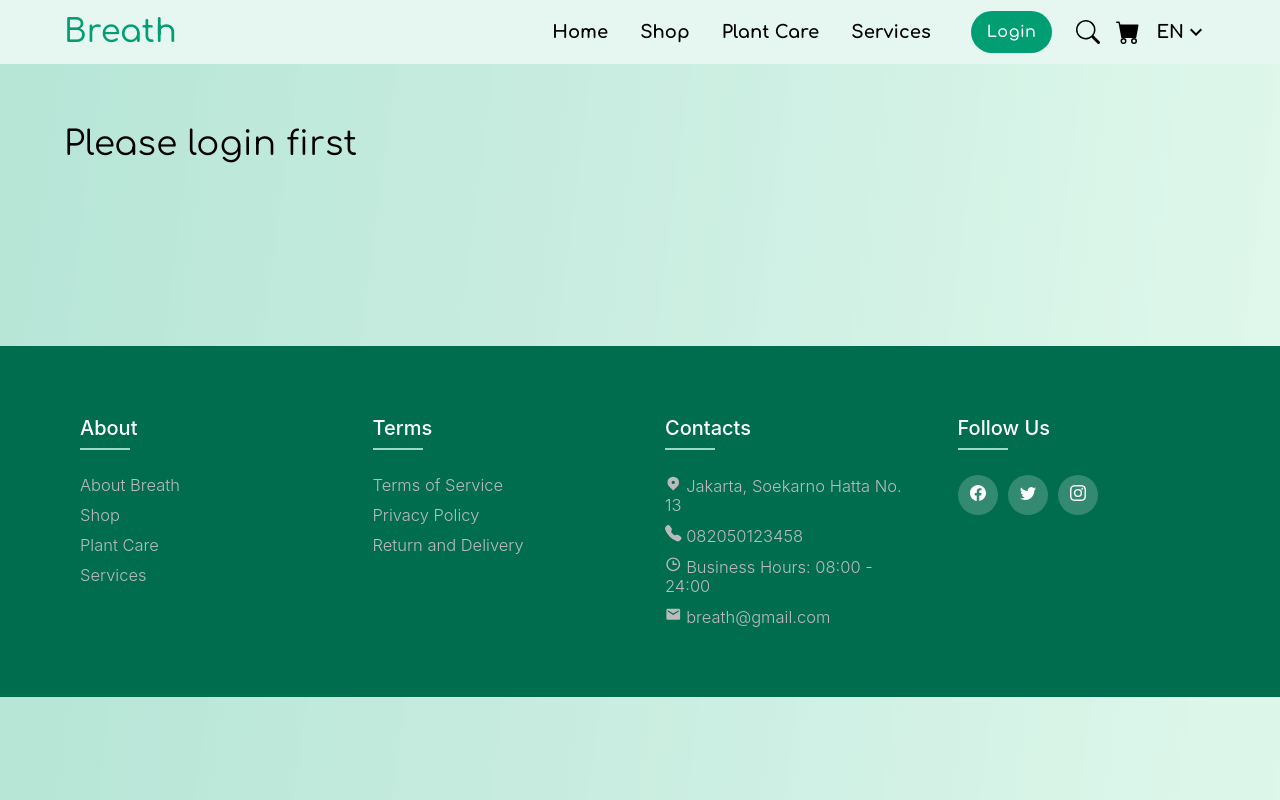
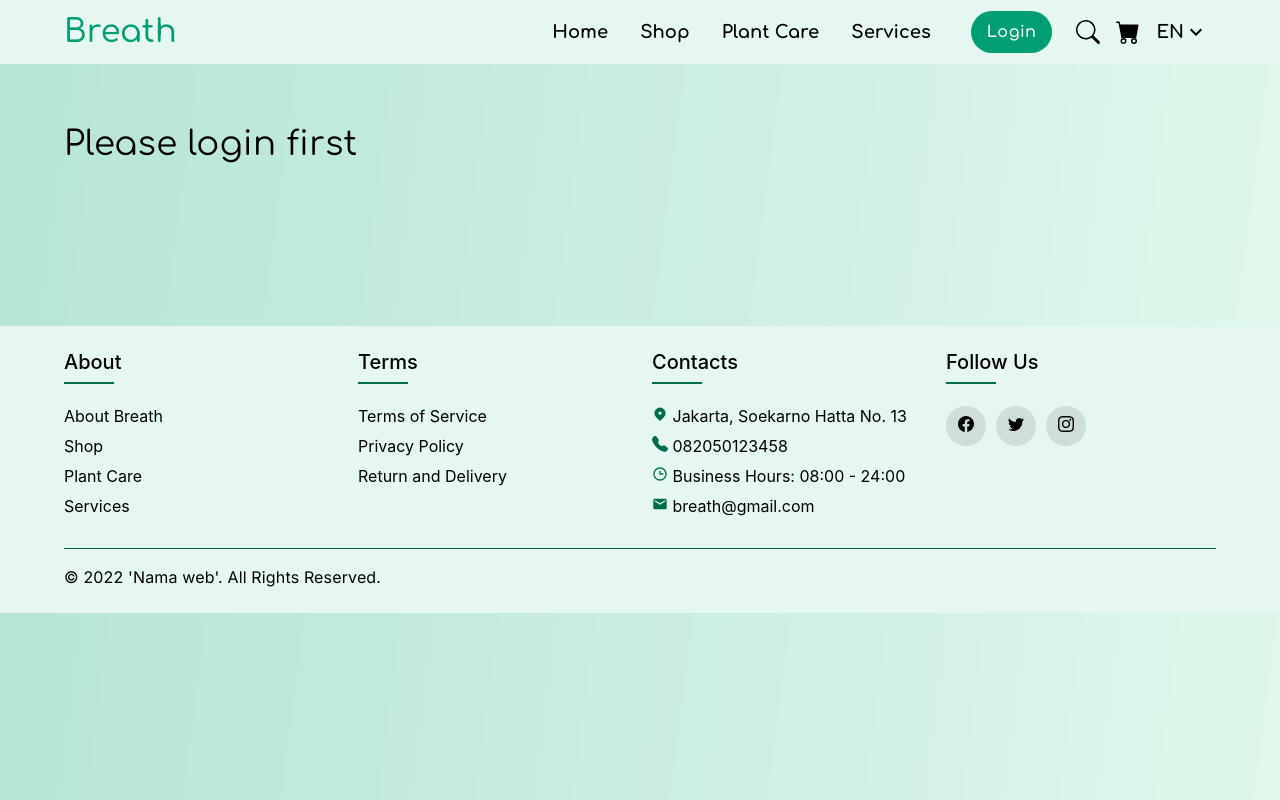
Before and after one commit to yar-24/plant-care-shop, a React (Create React App) app: page /cart in a window 1280 px wide. Built offline with nearby package versions, Linux system fonts and the light colour scheme.

Commit message:
Mengubah tampilan footer

```diff
--- a/src/components/Footer.js
+++ b/src/components/Footer.js
@@ -1,55 +1,130 @@
-import React from "react";
-import { BsFillTelephoneFill, BsInstagram, BsTwitter, BsFacebook } from "react-icons/bs";
-import { BiTime } from "react-icons/bi";
-import { HiLocationMarker } from "react-icons/hi"
-import { MdEmail } from "react-icons/md";
-import LocaleContext from "../contexts/LocaleContext";
+import { Box, Container, Divider, Grid, Typography } from '@mui/material';
+import React from 'react';
+import { BiTime } from 'react-icons/bi';
+import {
+  BsFacebook,
+  BsFillTelephoneFill,
+  BsInstagram,
+  BsTwitter,
+} from 'react-icons/bs';
+import { HiLocationMarker } from 'react-icons/hi';
+import { MdEmail } from 'react-icons/md';
+import LocaleContext from '../contexts/LocaleContext';
+import { fonts } from '../utils';
 
 const Footer = () => {
   const { locale } = React.useContext(LocaleContext);
 
   return (
-        <footer className="footer">
-            <div className="container">
-                <div className="row">
-                    <div className="footer-col">
+    <Box component="footer" mt={10} py={{ xs: 2, md: 3 }} bgcolor="#E5F7F0">
+      <Container fixed>
+        <Grid
+          container
+          rowSpacing={{ xs: 2, md: 4 }}
+          columnSpacing={{ xs: 1, sm: 2, md: 3 }}>
+          <Grid item xs={12} sm={6} md={3} className="footer-col">
             <h4>{locale === 'id' ? 'Tentang' : 'About'}</h4>
             <ul>
-                            <li><a href="/">{locale === 'id' ? 'Tentang Breath' : 'About Breath'}</a></li>
-                            <li><a href="/shop">{locale === 'id' ? 'Belanja' : 'Shop'}</a></li>
-                            <li><a href="/plant-care">{locale === 'id' ? 'Perawatan Tanaman' : 'Plant Care'}</a></li>
-                            <li><a href="/services">{locale === 'id' ? 'Layanan' : 'Services'}</a></li>
+              <li>
+                <a href="/">
+                  {locale === 'id' ? 'Tentang Breath' : 'About Breath'}
+                </a>
+              </li>
+              <li>
+                <a href="/shop">{locale === 'id' ? 'Belanja' : 'Shop'}</a>
+              </li>
+              <li>
+                <a href="/plant-care">
+                  {locale === 'id' ? 'Perawatan Tanaman' : 'Plant Care'}
+                </a>
+              </li>
+              <li>
+                <a href="/services">
+                  {locale === 'id' ? 'Layanan' : 'Services'}
+                </a>
+              </li>
             </ul>
-                    </div>
-                    <div className="footer-col">
+          </Grid>
+          <Grid item xs={12} sm={6} md={3} className="footer-col">
             <h4>{locale === 'id' ? 'Ketentuan' : 'Terms'}</h4>
             <ul>
-                            <li><a href="/">{locale === 'id' ? 'Ketentuan Layanan' : 'Terms of Service'}</a></li>
-                            <li><a href="/">{locale === 'id' ? 'Kebijakan Privasi' : 'Privacy Policy'}</a></li>
-                            <li><a href="/">{locale === 'id' ? 'Pengembalian dan Pengiriman' : 'Return and Delivery'}</a></li>
+              <li>
+                <a href="/">
+                  {locale === 'id' ? 'Ketentuan Layanan' : 'Terms of Service'}
+                </a>
+              </li>
+              <li>
+                <a href="/">
+                  {locale === 'id' ? 'Kebijakan Privasi' : 'Privacy Policy'}
+                </a>
+              </li>
+              <li>
+                <a href="/">
+                  {locale === 'id'
+                    ? 'Pengembalian dan Pengiriman'
+                    : 'Return and Delivery'}
+                </a>
+              </li>
             </ul>
-                    </div>
-                    <div className="footer-col">
+          </Grid>
+          <Grid item xs={12} sm={6} md={3} className="footer-col">
             <h4>{locale === 'id' ? 'Kontak' : 'Contacts'}</h4>
             <ul>
-                            <li><a href="/"><HiLocationMarker/> Jakarta, Soekarno Hatta No. 13</a></li>
-                            <li><a href="/"><BsFillTelephoneFill/> 082050123458</a></li>
-                            <li><a href="/"><BiTime/>{locale === 'id' ? ' Jam Buka' : ' Business Hours:'} 08:00 - 24:00</a></li>
-                            <li><a href="/"><MdEmail/> breath@gmail.com</a></li>
+              <li>
+                <a>
+                  <HiLocationMarker color="#006d4e" /> Jakarta, Soekarno Hatta
+                  No. 13
+                </a>
+              </li>
+              <li>
+                <a>
+                  <BsFillTelephoneFill color="#006d4e" /> 082050123458
+                </a>
+              </li>
+              <li>
+                <a>
+                  <BiTime color="#006d4e" />
+                  {locale === 'id' ? ' Jam Buka' : ' Business Hours:'} 08:00 -
+                  24:00
+                </a>
+              </li>
+              <li>
+                <a href="/">
+                  <MdEmail color="#006d4e" /> breath@gmail.com
+                </a>
+              </li>
             </ul>
-                    </div>
-                    <div className="footer-col">
+          </Grid>
+          <Grid item xs={12} sm={6} md={3} className="footer-col">
             <h4>{locale === 'id' ? 'Ikuti Kami' : 'Follow us'}</h4>
             <div className="social-links">
-                            <a href="/"><BsFacebook/></a>
-                            <a href="/"><BsTwitter/></a>
-                            <a href="/"><BsInstagram/></a>
+              <a href="/">
+                <BsFacebook />
+              </a>
+              <a href="/">
+                <BsTwitter />
+              </a>
+              <a href="/">
+                <BsInstagram />
+              </a>
             </div>
-                    </div>
-                </div>
-            </div>
-        </footer>
+          </Grid>
+        </Grid>
+      </Container>
+      <Container fixed sx={{ pt: 4 }}>
+        <Divider sx={{ bgcolor: '#006d4e' }} />
+        <Typography
+          component="p"
+          fontSize={16}
+          pt={2}
+          color="#000"
+          fontWeight={400}
+          fontFamily={fonts.inter}>
+          © 2022 'Nama web'. All Rights Reserved.
+        </Typography>
+      </Container>
+    </Box>
   );
 };
 
-export default Footer
+export default Footer;
--- a/src/styles/style.css
+++ b/src/styles/style.css
@@ -456,36 +456,37 @@ a {
 
 /* FOOTER */
 
-.container {
+/* .container {
   max-width: 1170px;
   margin: auto;
-}
+} */
 
-.row {
+/* .row {
   display: flex;
   flex-wrap: wrap;
-}
+} */
 
 ul {
   list-style: none;
 }
 
-.footer {
+/* .footer {
   background-color: #006d4e;
   padding: 70px 0;
   margin-top: 100px;
-}
+} */
 
-.footer-col {
+/* .footer-col {
   width: 25%;
   padding: 0 25px;
-}
+} */
 
 .footer-col h4 {
   font-size: 20px;
-  color: #ffffff;
+  color: #000;
+  /* color: #ffffff; */
   text-transform: capitalize;
-  margin-bottom: 35px;
+  margin-bottom: 32px;
   font-weight: 500;
   position: relative;
 }
@@ -495,7 +496,8 @@ ul {
   position: absolute;
   left: 0;
   bottom: -10px;
-  background-color: #9ed7c1;
+  /* background-color: #9ed7c1; */
+  background-color: #006d4e;
   height: 2px;
   box-sizing: border-box;
   width: 50px;
@@ -506,17 +508,18 @@ ul {
 }
 
 .footer-col ul li a {
-  font-size: 16.5px;
-  color: #ffffff;
+  font-size: 16px;
   text-decoration: none;
-  font-weight: 300;
-  color: #bbbbbb;
+  color: #000;
+  /* color: #ffffff; */
+  font-weight: 400;
   display: block;
   transition: all 0.3s ease;
 }
 
 .footer-col ul li a:hover {
-  color: #ffffff;
+  color: #121212;
+  /* color: #bbbbbb; */
   padding-left: 8px;
 }
 
@@ -524,46 +527,47 @@ ul {
   display: inline-block;
   height: 40px;
   width: 40px;
-  background-color: rgba(255, 255, 255, 0.2);
+  background-color: rgba(0, 0, 0, 0.1);
   margin: 0 10px 10px 0;
   text-align: center;
   line-height: 40px;
   border-radius: 50%;
-  color: #ffffff;
+  color: #000;
+  /* color: #ffffff; */
   transition: all 0.5s ease;
 }
 
 .footer-col .social-links a:hover {
-  color: #24262b;
-  background-color: #ffffff;
+  color: #fff;
+  background-color: #000;
 }
 
 /*responsive*/
-@media(max-width: 767px) {
+/* @media(max-width: 767px) {
   .footer-col {
     width: 50%;
     display: grid;
     margin: auto;
   }
-}
+} */
 
 @media(max-width: 574px) {
-  .footer {
+  /* .footer {
     display: block;
-    /* margin: 0px auto; */
+    //margin: 0px auto;
     padding: 20px;
-  }
+  } */
 
-  .footer-col {
+  /* .footer-col {
     width: 50%;
     display: grid;
-    /* text-align: center; */
+    //text-align: center;
     margin: auto;
-  }
+  } */
 
   .footer-col h4 {
     margin-top: 20px;
-    margin-bottom: 15px;
+    margin-bottom: 20px;
   }
 
   .footer-col h4::before {
```
Lines whose indentation alone changed are shown as unchanged.
